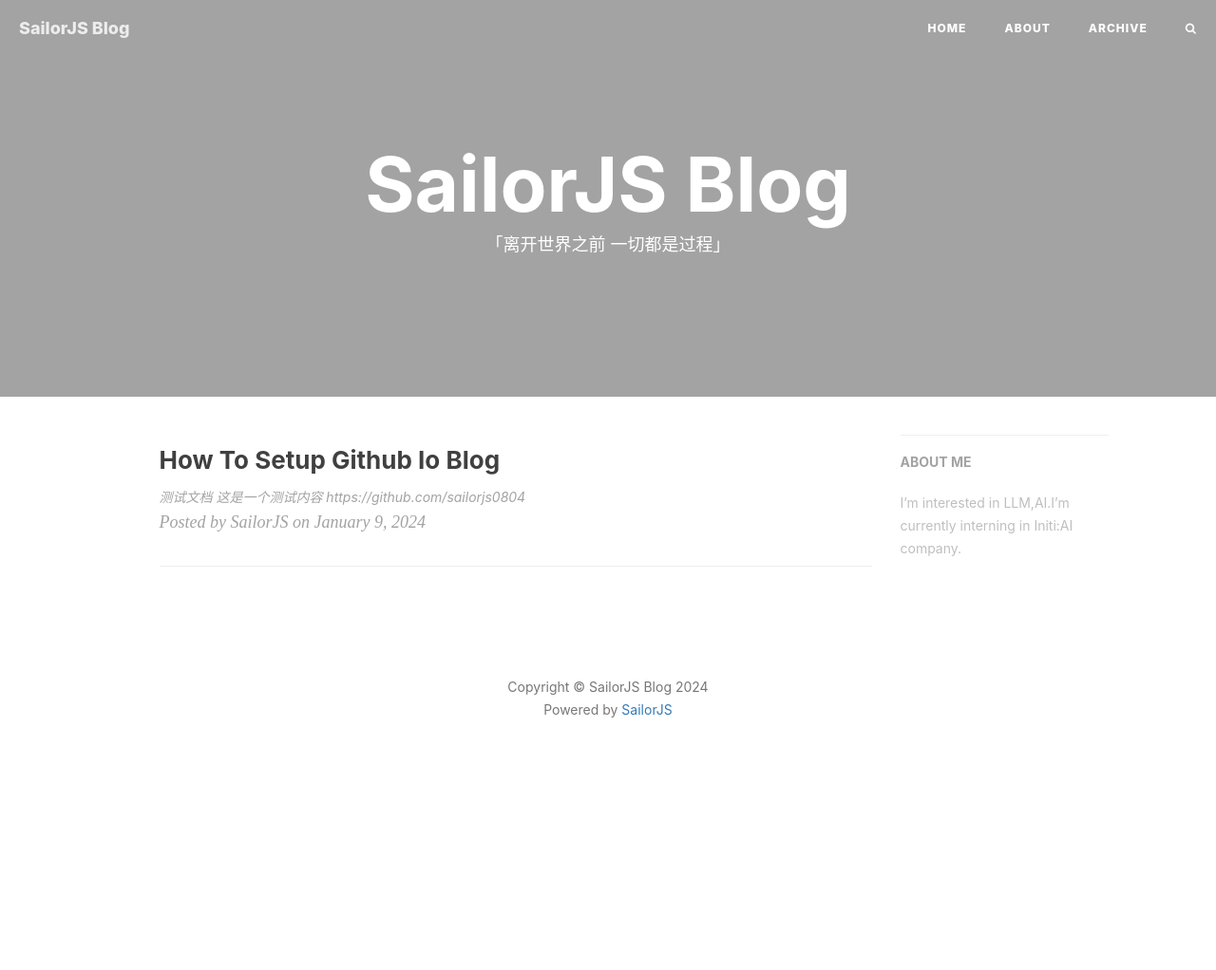
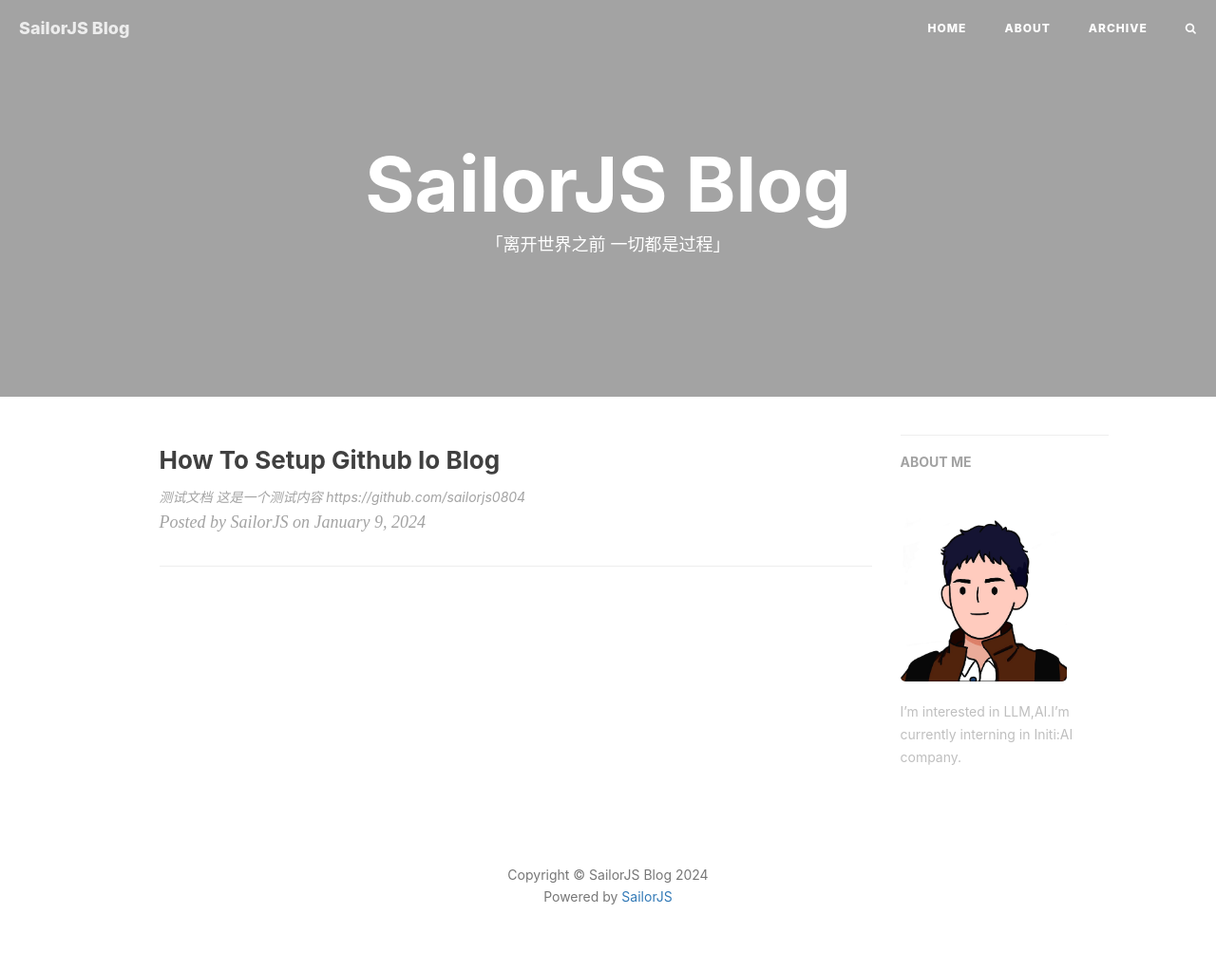
Before and after one commit to sailorjs0804/sailorjs0804.github.io, a Jekyll site: the page built from index.html, in a window 1280 px wide. Shown: the whole page at 95% size. Built offline with Jekyll 4.4.1, drawn with Linux system fonts in a browser that asks for light colours; nearby versions of some CDN libraries; the list of posts is cut into pages by our own code; comment, search, counter and statistics services are not loaded; before the commit the page ends 900 px from its top, so only the background shows below that.

Commit message:
update short-about.html

```diff
--- a/_includes/short-about.html
+++ b/_includes/short-about.html
@@ -2,6 +2,7 @@
   <hr>
   <h5><a href="{{'/' | prepend: site.baseurl }}">ABOUT ME</a></h5>
   <div class="short-about">
+    <img src="img/avatar.jpg" />
     {% if site.sidebar-about-description %}
     <p>{{site.sidebar-about-description}}</p>
     {% endif %}
```
